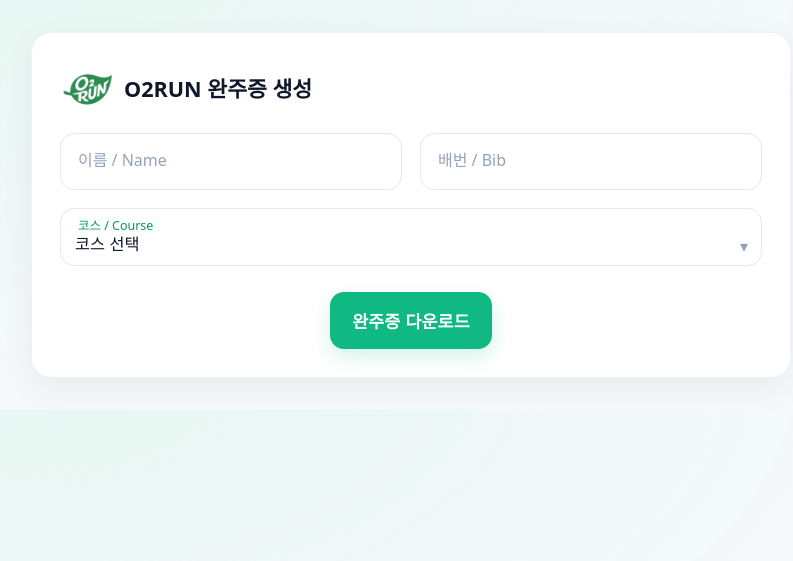
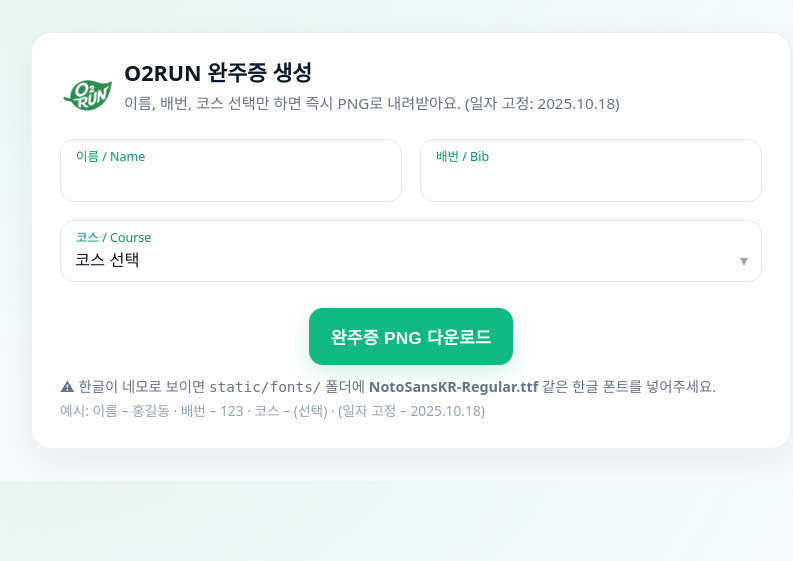
Before and after one commit to jmelody0502/o2run-cert, a Flask app: page / in a window 1280 px wide. Shown: the top 561 px of the page, without its empty margins (229-1022 px from the left). Run offline with Flask 3, Linux system fonts and the light colour scheme.

Commit message:
form.html

```diff
--- a/templates/form.html
+++ b/templates/form.html
@@ -24,9 +24,9 @@
         border:1px solid rgba(226,232,240,.6);
       }
 
-      /* 헤더: 로고+제목 정렬 & 간격 조정 */
+      /* 헤더 정렬 + 간격 */
       .head{display:flex; align-items:center; gap:8px; margin-bottom:10px;}
-      .brand{width:56px; height:56px; object-fit:contain; display:block;} /* ← 살짝 키움 */
+      .brand{width:56px; height:56px; object-fit:contain; display:block;}
       .title-wrap{display:flex; flex-direction:column; justify-content:center;}
       h1{font-size:1.35rem; line-height:1.1; margin:0;}
       p.desc{color:var(--muted); margin:6px 0 16px; font-size:.95rem;}
@@ -34,41 +34,35 @@
       form{display:grid; grid-template-columns:1fr 1fr; gap:18px;}
       .row-2{grid-column:span 2;}
 
-      /* 텍스트 인풋 (플로팅 라벨) */
-      .field{position:relative; padding-top:6px;} /* ↑ 라벨이 밖으로 올라갈 공간 */
+      /* ===== 입력박스(이름/배번): 라벨을 '안쪽 상단'에 고정 ===== */
+      .field{position:relative;}
       .field input{
         width:100%;
-        padding:22px 14px 14px;
+        padding:30px 14px 12px;          /* ↑ 라벨 자리 확보 */
         border-radius:14px; border:1.2px solid var(--border);
         background:var(--input-bg); font-size:1.02rem;
-        transition:border-color .2s, box-shadow .2s, background .2s; color:var(--ink);
+        transition:border-color .2s, box-shadow .2s; color:var(--ink);
       }
-      .field input::placeholder{color:transparent;}
       .field label{
-        position:absolute; left:12px; top:50%; transform:translateY(-50%);
-        color:#94a3b8; font-size:1rem; padding:0 6px; background:var(--card);
-        pointer-events:none; transition:all .18s ease;
+        position:absolute; left:14px; top:8px;    /* 박스 '안쪽' 상단 고정 */
+        font-size:.78rem; color:#059669;          /* 코스와 동일한 스타일 */
+        padding:0 2px; background:transparent;    /* 테두리 가리지 않도록 투명 */
+        pointer-events:none;
       }
-      /* 라벨이 위 테두리를 가리지 않게 입력 박스 '밖'으로 올림 */
       .field input:focus{ outline:none; border-color:var(--primary); box-shadow:0 0 0 5px var(--ring); }
-      .field input:focus + label,
-      .field input:not(:placeholder-shown) + label{
-        top:-8px;                      /* ← 바깥으로 이동 */
-        font-size:.78rem; color:#059669;
-      }
 
-      /* 셀렉트(코스) */
+      /* ===== 셀렉트(코스) ===== */
       .select{ position:relative; }
       .select label{
-        position:absolute; left:12px; top:8px;
-        font-size:.78rem; color:#059669; background:var(--card); padding:0 6px;
+        position:absolute; left:14px; top:8px;
+        font-size:.78rem; color:#059669; background:transparent; padding:0 2px;
       }
       .select select{
         width:100%; appearance:none; -webkit-appearance:none; -moz-appearance:none;
-        padding:26px 44px 12px 14px;
+        padding:30px 44px 12px 14px;              /* 라벨 자리 확보 */
         border-radius:14px; border:1.2px solid var(--border);
         background:var(--input-bg); font-size:1.02rem; color:var(--ink);
-        transition:border-color .2s, box-shadow .2s, background .2s;
+        transition:border-color .2s, box-shadow .2s;
       }
       .select select:focus{ outline:none; border-color:var(--primary); box-shadow:0 0 0 5px var(--ring); }
       .select::after{
@@ -77,12 +71,6 @@
       }
 
       .error{ color:#dc2626; font-size:.86rem; margin-top:6px; }
-
-      input:-webkit-autofill{
-        -webkit-box-shadow:0 0 0 1000px var(--input-bg) inset !important;
-        -webkit-text-fill-color:var(--ink) !important;
-        transition:background-color 5000s ease-in-out 0s;
-      }
 
       .actions{
         display:flex; gap:12px; align-items:center; justify-content:center; margin-top:8px;
@@ -104,7 +92,7 @@
         body{padding:1.2rem;}
         form{grid-template-columns:1fr;}
         .row-2{grid-column:span 1;}
-        .brand{width:48px; height:48px;} /* 모바일도 살짝 키운 채 유지 */
+        .brand{width:48px; height:48px;}
       }
     </style>
   </head>
@@ -114,17 +102,18 @@
         <img src="{{ url_for('static', filename='o2run-logo.png') }}" alt="O2RUN" class="brand" />
         <div class="title-wrap">
           <h1>O2RUN 완주증 생성</h1>
+          <p class="desc">이름, 배번, 코스 선택만 하면 즉시 PNG로 내려받아요. (일자 고정: 2025.10.18)</p>
         </div>
       </div>
 
       <form id="certForm" action="/generate" method="post" autocomplete="on" novalidate>
         <div class="field">
-          <input id="name" name="name" placeholder=" " required />
           <label for="name">이름 / Name</label>
+          <input id="name" name="name" required />
         </div>
         <div class="field">
-          <input id="bib" name="bib" placeholder=" " required inputmode="numeric" pattern="[0-9A-Za-z- ]+" />
           <label for="bib">배번 / Bib</label>
+          <input id="bib" name="bib" required inputmode="numeric" pattern="[0-9A-Za-z- ]+" />
         </div>
 
         <div class="select row-2">
@@ -134,18 +123,17 @@
             <option value="3.22km">3.22km</option>
             <option value="6.50km">6.50km</option>
           </select>
-          {% if err == 'course' %}
-            <div class="error">코스를 선택해 주세요.</div>
-          {% endif %}
+          {% if err == 'course' %}<div class="error">코스를 선택해 주세요.</div>{% endif %}
           <div id="courseErr" class="error" style="display:none;">코스를 선택해 주세요.</div>
         </div>
 
         <div class="row-2 actions">
-          <button class="primary" type="submit">완주증 다운로드</button>
+          <button class="primary" type="submit">완주증 PNG 다운로드</button>
         </div>
       </form>
 
-
+      <div class="hint">⚠︎ 한글이 네모로 보이면 <code>static/fonts/</code> 폴더에 <b>NotoSansKR-Regular.ttf</b> 같은 한글 폰트를 넣어주세요.</div>
+      <div class="samples">예시: 이름 – 홍길동 · 배번 – 123 · 코스 – (선택) · (일자 고정 – 2025.10.18)</div>
     </div>
 
     <script>
```
